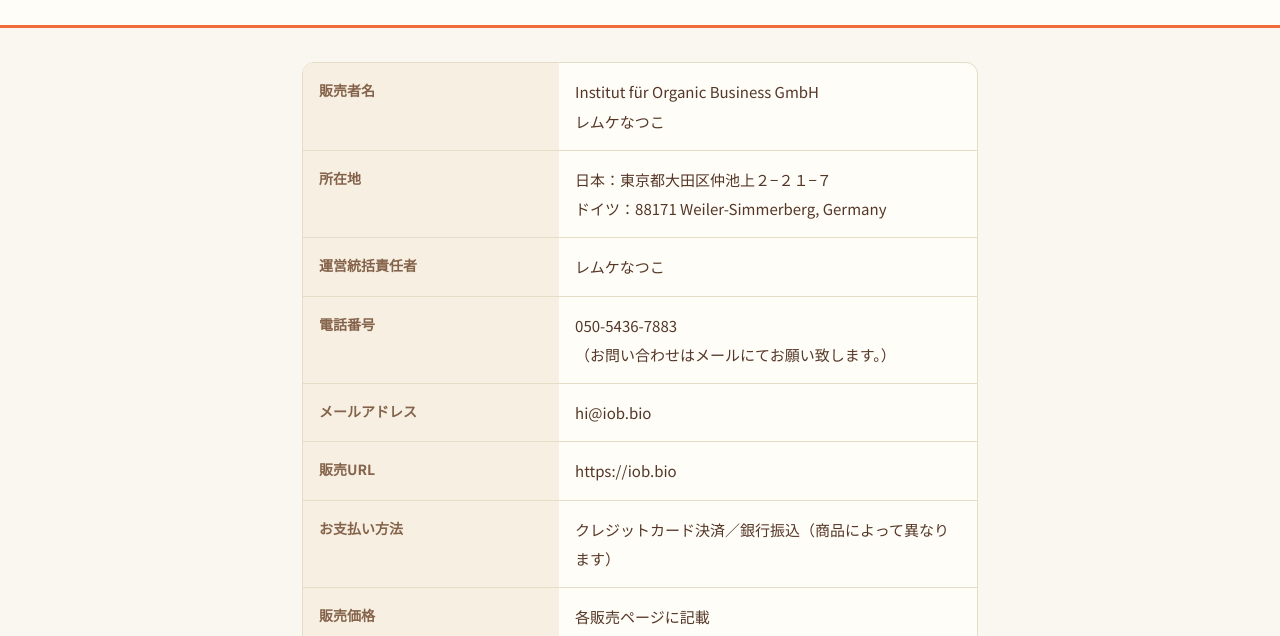
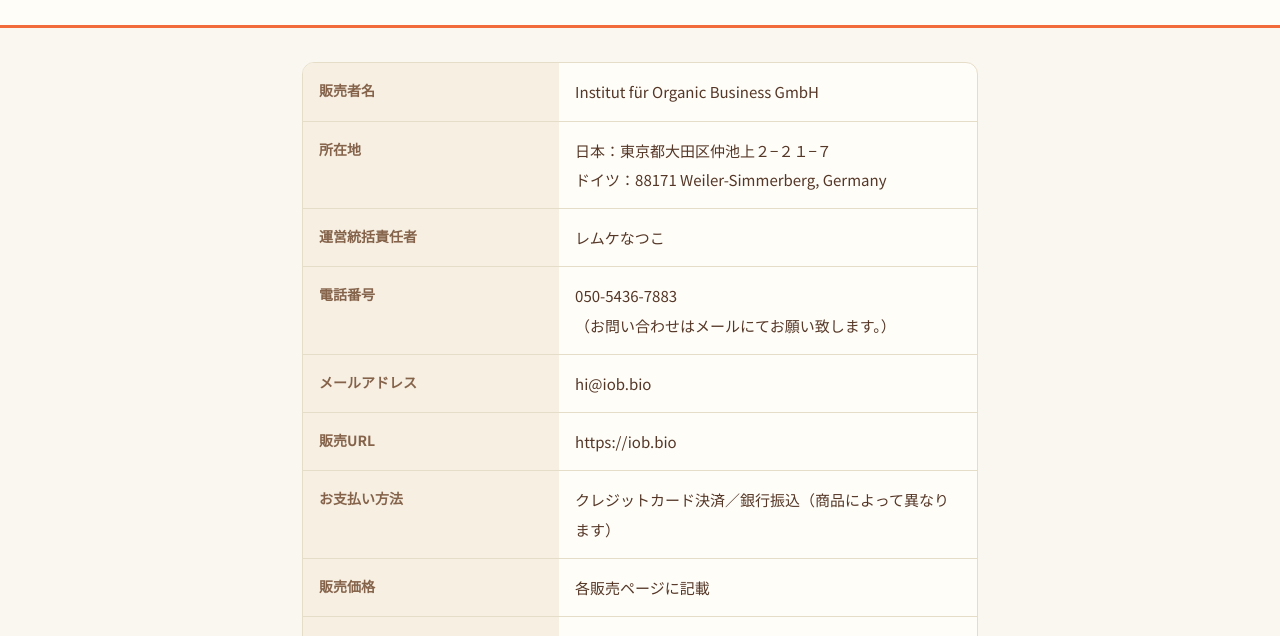
Before and after one commit to IOBSchool/os-application, a plain HTML site: page tokushoho.html in a window 1280 px wide. Shown: the part 164-800 px from the top of the page. Drawn offline with Linux system fonts and the light colour scheme; a web font is replaced by a local one.

Commit message:
特商法：販売者名からレムケなつこを削除

```diff
--- a/tokushoho.html
+++ b/tokushoho.html
@@ -42,7 +42,7 @@
 <main>
   <div class="wrap">
     <div class="table">
-      <div class="row"><div class="k">販売者名</div><div class="v">Institut für Organic Business GmbH<br>レムケなつこ</div></div>
+      <div class="row"><div class="k">販売者名</div><div class="v">Institut für Organic Business GmbH</div></div>
       <div class="row"><div class="k">所在地</div><div class="v">日本：東京都大田区仲池上２−２１−７<br>ドイツ：88171 Weiler-Simmerberg, Germany</div></div>
       <div class="row"><div class="k">運営統括責任者</div><div class="v">レムケなつこ</div></div>
       <div class="row"><div class="k">電話番号</div><div class="v">050-5436-7883<br>（お問い合わせはメールにてお願い致します。）</div></div>
```
